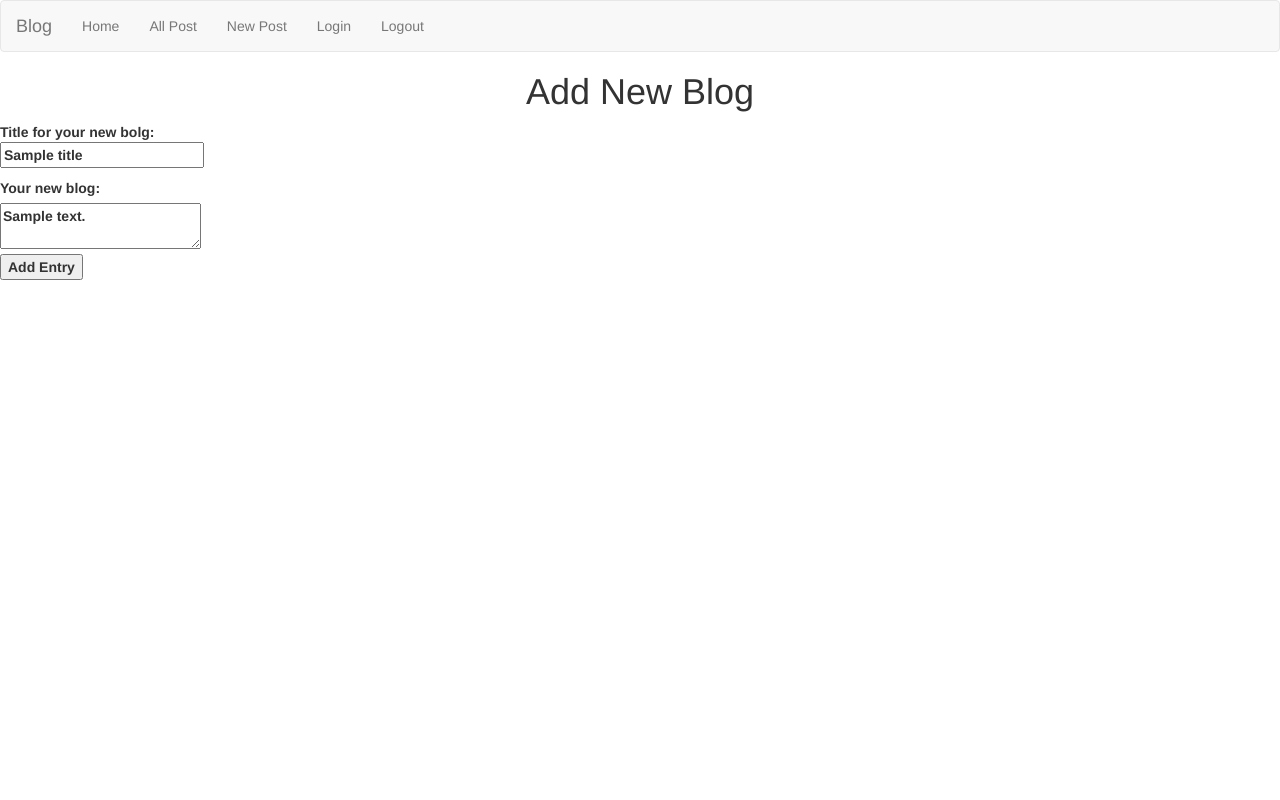
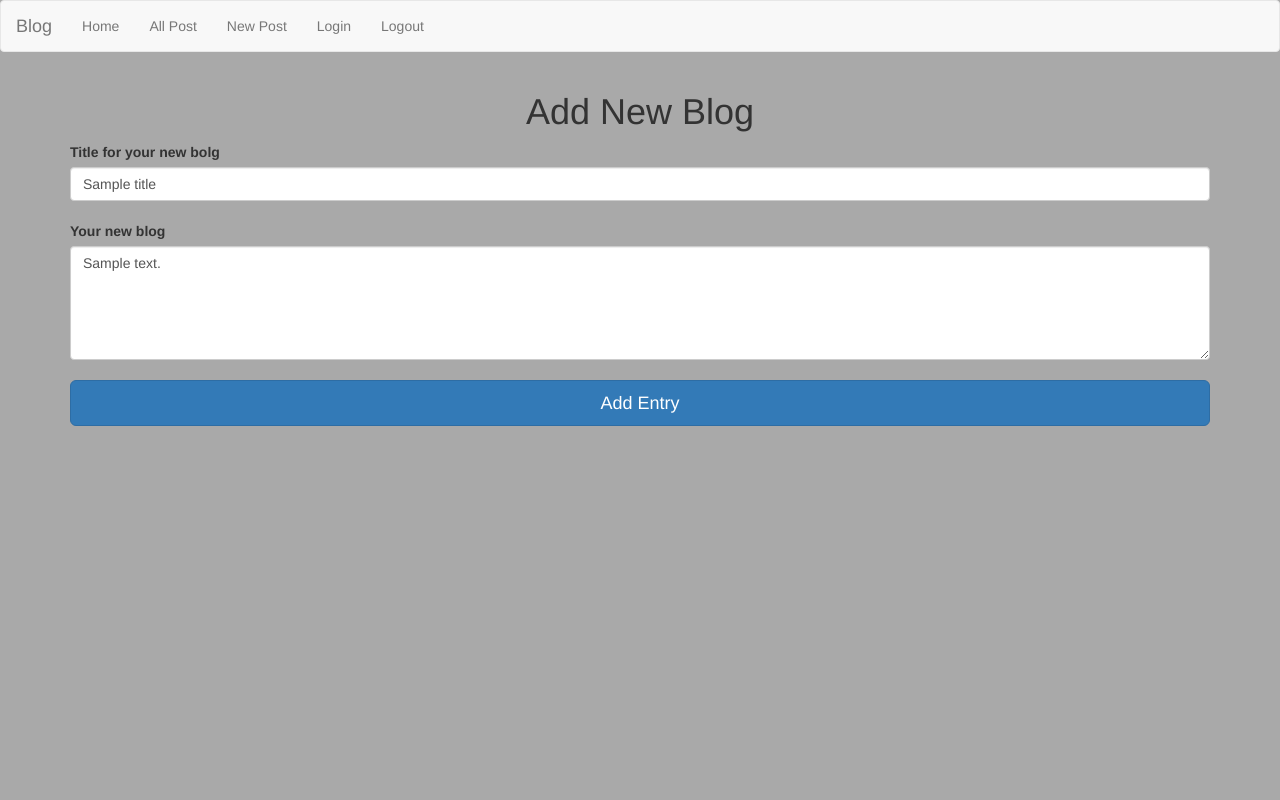
Before and after one commit to SumitPandey11/Blogz, a Flask app: template templates/new_post.html in a window 1280 px wide. Run offline with Flask 2, Linux system fonts and the light colour scheme; the visitor is signed in with stand-in values (Sample User, id 1); tables that the repository leaves empty hold one stand-in row (values such as "Sample post"); the template is opened without the code that fills it: most values are stand-ins (such as "Sample title", 1, 10 or a date in 2020); some libraries are stand-ins or nearby versions.

Commit message:
added bootstarp class in all pages

```diff
--- a/templates/base.html
+++ b/templates/base.html
@@ -10,6 +10,11 @@
             .error {
                 color: red;
             }
+
+            body {
+                background-color: darkgrey;
+            }
+</style>
         </style>
         <title>{{title}}</title>
     </head>
--- a/templates/new_post.html
+++ b/templates/new_post.html
@@ -3,16 +3,22 @@
 
 {% block content %}
 
-
+<div class="container">
 <center><h1>Add New Blog</h1></center>
 
     <form action="/newpost" method="POST">
-        <label> Title for your new bolg:</lablel>
-        <br><input type="text" name="title" value="{{ title }}"> <label class=error>{{ title_error }}</label>
-        <p></p>
-        <label>Your new blog:</label>
-        <br><textarea name="body">{{ body }}</textarea> <label class=error>{{ body_error }}</label>
-        <p><input type="submit" value="Add Entry">
+        <div class="form-group">
+            <label for="inputdefault">Title for your new bolg </label>
+            <input class="form-control" id="inputdefault" type="text" name="title" value="{{ title }}">
+            <label class=error>{{ title_error }}</label>
+        </div>
+        <div class="form-group">
+            <label for="comment">Your new blog </label>
+            <textarea class="form-control" rows="5" id="comment" name="body">{{ body }}</textarea>
+            <label class=error>{{ body_error }}</label>
+        </div>
+
+        <button type="submit"  value="Submit" class="btn btn-primary btn-lg btn-block">Add Entry</button>
     </form>
-
+</div>
 {% endblock %}
```
Also changed, not shown: templates/blog.html (+5 -4 lines), templates/index.html (+8 -6 lines), templates/login.html (+11 -4 lines), templates/signup.html (+16 -4 lines), templates/singleUser.html (+5 -2 lines), templates/CSC_0045.JPG (added).
